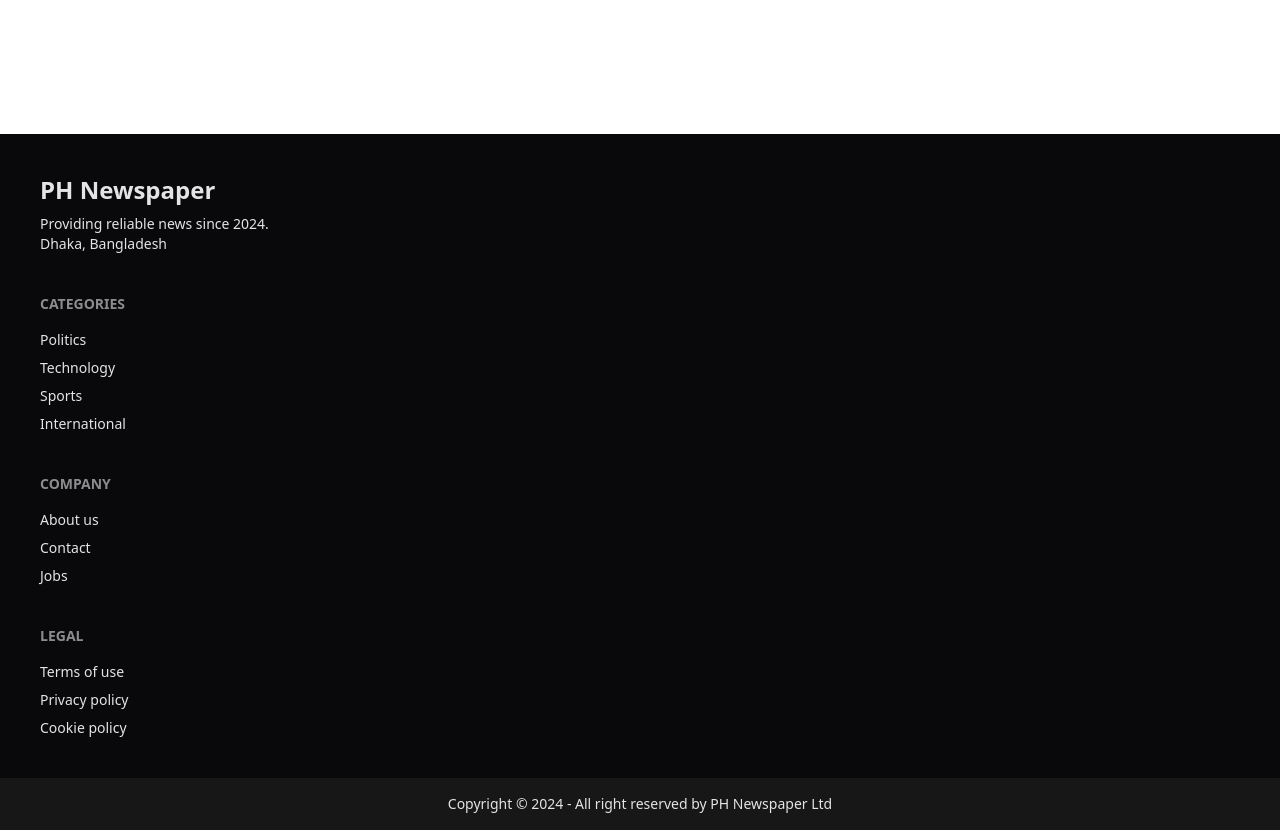
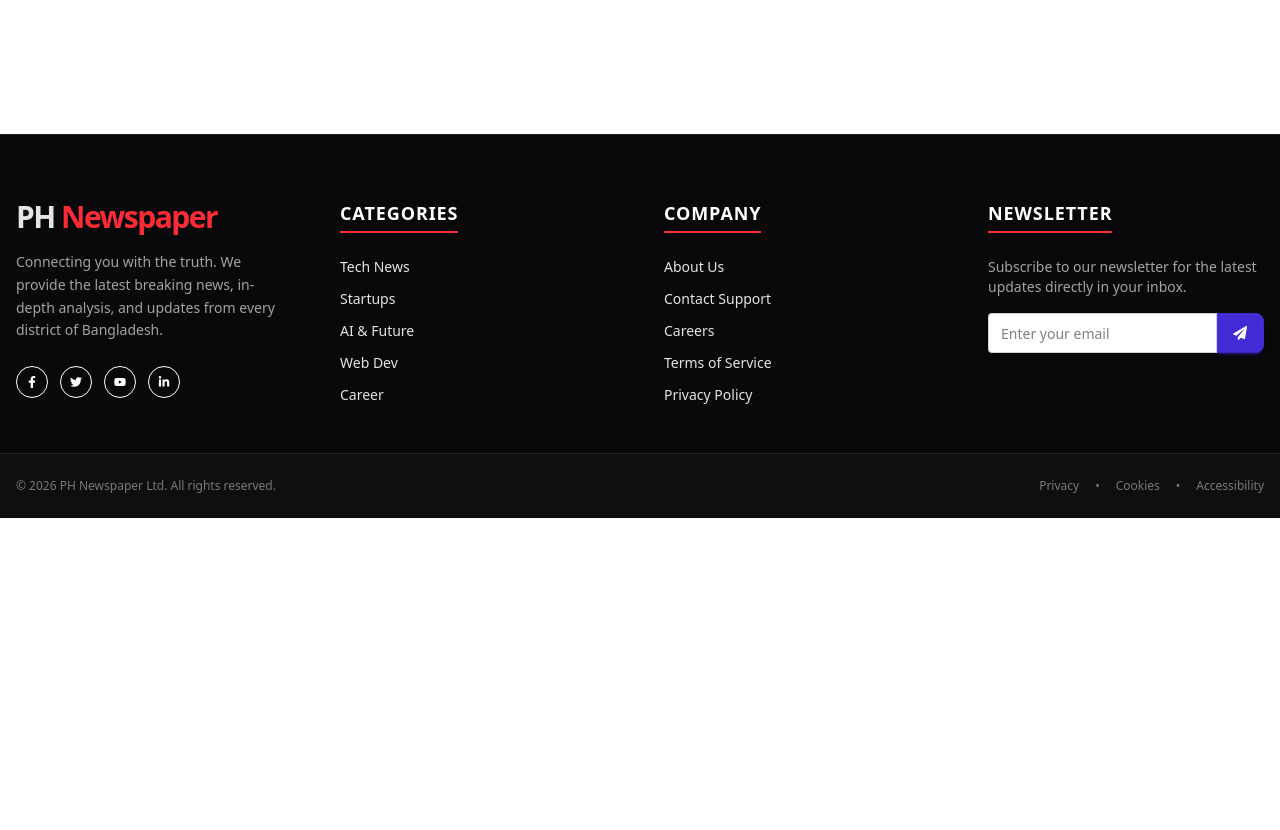
Before and after one commit to Sanjida-Parven-Alfe/ph-newspaper, a Next.js app: page / in a window 1280 px wide. Shown: the part 780-1610 px from the top of the page. After the commit the page ends 1298 px from the top, so only its background shows below. Built offline with nearby package versions, Linux system fonts and the light colour scheme; no server answers; the database is empty.

Commit message:
footer update

```diff
--- a/src/app/news/[category]/[id]/page.jsx
+++ b/src/app/news/[category]/[id]/page.jsx
@@ -2,6 +2,8 @@ import dbConnect from "@/lib/dbConnect";
 import News from "@/models/News";
 import Image from "next/image";
 import Link from "next/link";
+import mongoose from "mongoose";
+import { notFound } from "next/navigation";
 
 export const dynamic = 'force-dynamic';
 
@@ -12,6 +14,11 @@ export default async function NewsDetailPage(props) {
   const { id, category } = params;
   const decodedCategory = decodeURIComponent(category);
 
+
+  if (!mongoose.Types.ObjectId.isValid(id)) {
+    return notFound();
+  }
+
   const newsRaw = await News.findByIdAndUpdate(
     id,
     { $inc: { popularity: 1 } },
@@ -19,8 +26,9 @@ export default async function NewsDetailPage(props) {
   ).lean();
 
   if (!newsRaw) {
-    return <div className="text-center py-20 text-2xl">News article not found!</div>;
+    return notFound();
   }
+
   const news = JSON.parse(JSON.stringify(newsRaw));
 
   const relatedNewsRaw = await News.find({
--- a/src/components/shared/Footer.jsx
+++ b/src/components/shared/Footer.jsx
@@ -1,43 +1,94 @@
 import Link from "next/link";
+import { FaFacebookF, FaTwitter, FaYoutube, FaLinkedinIn, FaPaperPlane } from "react-icons/fa";
 
 const Footer = () => {
   return (
-    <footer className="bg-neutral text-neutral-content mt-10">
-      <div className="footer p-10 container mx-auto">
-        <aside>
-          <p className="font-bold text-2xl">
-            PH Newspaper
-          </p>
-          <p>
-            Providing reliable news since 2024.
-            <br />
-            Dhaka, Bangladesh
-          </p>
-        </aside>
-        <nav>
-          <header className="footer-title">Categories</header>
-          <Link href="/news/Politics" className="link link-hover">Politics</Link>
-          <Link href="/news/Technology" className="link link-hover">Technology</Link>
-          <Link href="/news/Sports" className="link link-hover">Sports</Link>
-          <Link href="/news/International" className="link link-hover">International</Link>
-        </nav>
-        <nav>
-          <header className="footer-title">Company</header>
-          <Link href="/about" className="link link-hover">About us</Link>
-          <Link href="/contact" className="link link-hover">Contact</Link>
-          <Link href="/jobs" className="link link-hover">Jobs</Link>
-        </nav>
-        <nav>
-          <header className="footer-title">Legal</header>
-          <Link href="/terms" className="link link-hover">Terms of use</Link>
-          <Link href="/privacy" className="link link-hover">Privacy policy</Link>
-          <Link href="/cookie" className="link link-hover">Cookie policy</Link>
-        </nav>
+    <footer className="bg-neutral text-neutral-content pt-16  mt-10 border-t border-neutral-content/10">
+
+      <div className="container mx-auto px-4">
+        <div className="grid grid-cols-1 md:grid-cols-2 lg:grid-cols-4 gap-12 mb-12">
+
+          {/* Brand Info */}
+          <div className="space-y-4">
+            <Link href="/" className="text-3xl font-black tracking-tighter block">
+              PH <span className="text-red-500">Newspaper</span>
+            </Link>
+            <p className="text-neutral-content/70 leading-relaxed text-sm">
+              Connecting you with the truth. We provide the latest breaking news,
+              in-depth analysis, and updates from every district of Bangladesh.
+            </p>
+            <div className="flex gap-3 pt-2">
+              <a href="#" className="btn btn-sm btn-circle btn-outline text-white hover:bg-blue-600 hover:border-blue-600 transition-all">
+                <FaFacebookF />
+              </a>
+              <a href="#" className="btn btn-sm btn-circle btn-outline text-white hover:bg-sky-400 hover:border-sky-400 transition-all">
+                <FaTwitter />
+              </a>
+              <a href="#" className="btn btn-sm btn-circle btn-outline text-white hover:bg-red-600 hover:border-red-600 transition-all">
+                <FaYoutube />
+              </a>
+              <a href="#" className="btn btn-sm btn-circle btn-outline text-white hover:bg-blue-700 hover:border-blue-700 transition-all">
+                <FaLinkedinIn />
+              </a>
+            </div>
+          </div>
+
+          <div>
+            <h3 className="text-lg font-bold text-white mb-6 uppercase tracking-wider border-b-2 border-red-500 w-fit pb-1">Categories</h3>
+            <ul className="space-y-3 text-sm">
+              <li><Link href="/news/Tech News" className="hover:text-red-500 hover:pl-2 transition-all block">Tech News</Link></li>
+              <li><Link href="/news/Startups" className="hover:text-red-500 hover:pl-2 transition-all block">Startups</Link></li>
+              <li><Link href="/news/AI & Future" className="hover:text-red-500 hover:pl-2 transition-all block">AI & Future</Link></li>
+              <li><Link href="/news/Web Dev" className="hover:text-red-500 hover:pl-2 transition-all block">Web Dev</Link></li>
+              <li><Link href="/news/Career" className="hover:text-red-500 hover:pl-2 transition-all block">Career</Link></li>
+            </ul>
+          </div>
+
+          {/* Company */}
+          <div>
+            <h3 className="text-lg font-bold text-white mb-6 uppercase tracking-wider border-b-2 border-red-500 w-fit pb-1">Company</h3>
+            <ul className="space-y-3 text-sm">
+              <li><Link href="/about" className="hover:text-red-500 hover:pl-2 transition-all block">About Us</Link></li>
+              <li><Link href="/contact" className="hover:text-red-500 hover:pl-2 transition-all block">Contact Support</Link></li>
+              <li><Link href="/jobs" className="hover:text-red-500 hover:pl-2 transition-all block">Careers</Link></li>
+              <li><Link href="/terms" className="hover:text-red-500 hover:pl-2 transition-all block">Terms of Service</Link></li>
+              <li><Link href="/privacy" className="hover:text-red-500 hover:pl-2 transition-all block">Privacy Policy</Link></li>
+            </ul>
+          </div>
+
+          {/* Newsletter */}
+          <div>
+            <h3 className="text-lg font-bold text-white mb-6 uppercase tracking-wider border-b-2 border-red-500 w-fit pb-1">Newsletter</h3>
+            <p className="text-neutral-content/70 text-sm mb-4">
+              Subscribe to our newsletter for the latest updates directly in your inbox.
+            </p>
+            <div className="join w-full shadow-lg">
+              <input
+                type="email"
+                placeholder="Enter your email"
+                className="input input-bordered join-item w-full text-black focus:outline-none"
+              />
+              <button className="btn btn-primary join-item rounded-r-lg text-white">
+                <FaPaperPlane />
+              </button>
+            </div>
+          </div>
+
+        </div>
       </div>
-      <div className="footer footer-center p-4 bg-neutral-900 text-neutral-content">
-        <aside>
-          <p>Copyright © 2024 - All right reserved by PH Newspaper Ltd</p>
-        </aside>
+
+      {/* Copyright Bar */}
+      <div className="border-t border-neutral-content/10 bg-neutral-900/50">
+        <div className="container mx-auto px-4 py-6 flex flex-col md:flex-row justify-between items-center text-xs text-neutral-content/50">
+          <p>&copy; {new Date().getFullYear()} PH Newspaper Ltd. All rights reserved.</p>
+          <div className="flex gap-4 mt-2 md:mt-0">
+            <Link href="#" className="hover:text-white transition-colors">Privacy</Link>
+            <span>•</span>
+            <Link href="#" className="hover:text-white transition-colors">Cookies</Link>
+            <span>•</span>
+            <Link href="#" className="hover:text-white transition-colors">Accessibility</Link>
+          </div>
+        </div>
       </div>
     </footer>
   );
--- a/src/components/shared/Navbar.jsx
+++ b/src/components/shared/Navbar.jsx
@@ -67,7 +67,7 @@ const Navbar = () => {
             role="button"
             className={`px-2 py-1 flex items-center gap-1 ${isParentActive()}`}
           >
-            Features
+           Categories
             <svg
               xmlns="http://www.w3.org/2000/svg"
               className="h-4 w-4"
@@ -188,7 +188,7 @@ const Navbar = () => {
               </li>
               <li>
                 <details>
-                  <summary>Features</summary>
+                  <summary>Categories</summary>
                   <ul className="p-2">
                     <li>
                       <Link href="/news/Tech News" onClick={closeDropdown}>
```
Also changed, not shown: src/components/map/MapPopup.jsx (deleted).
